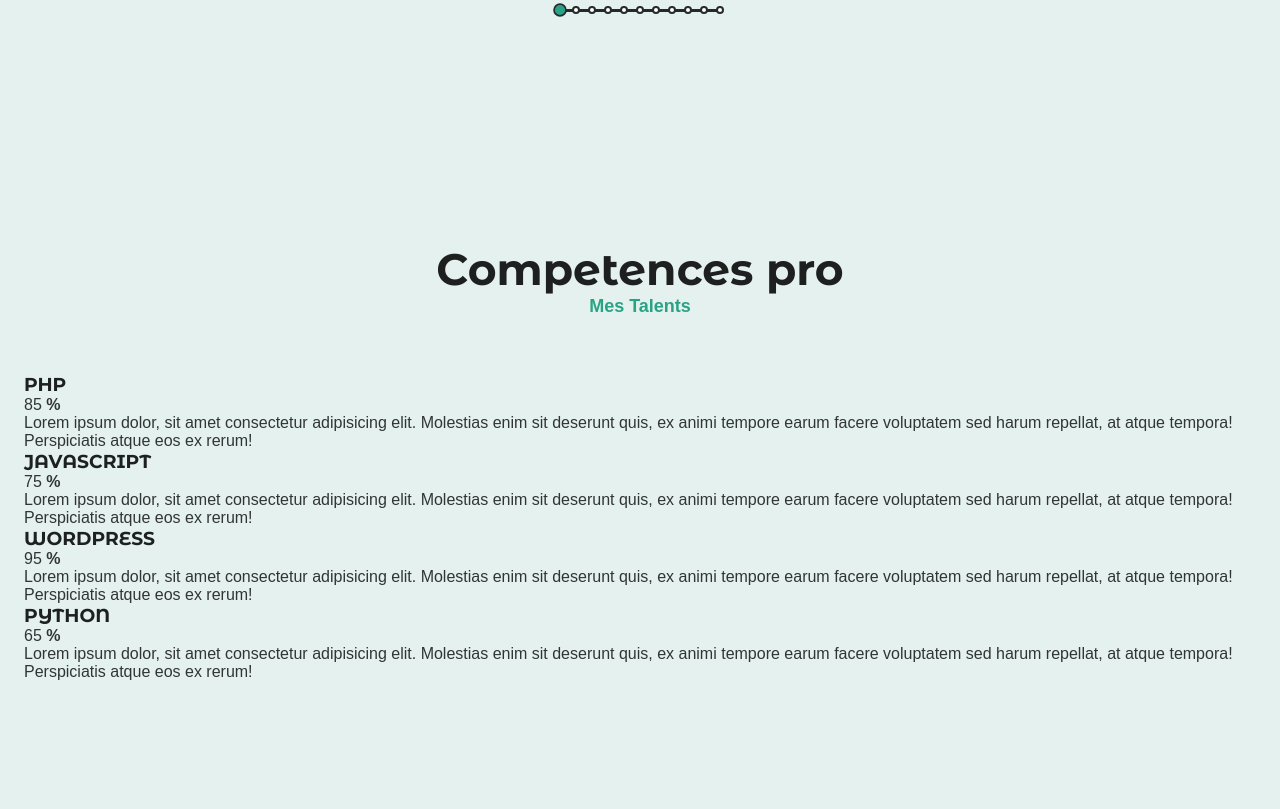
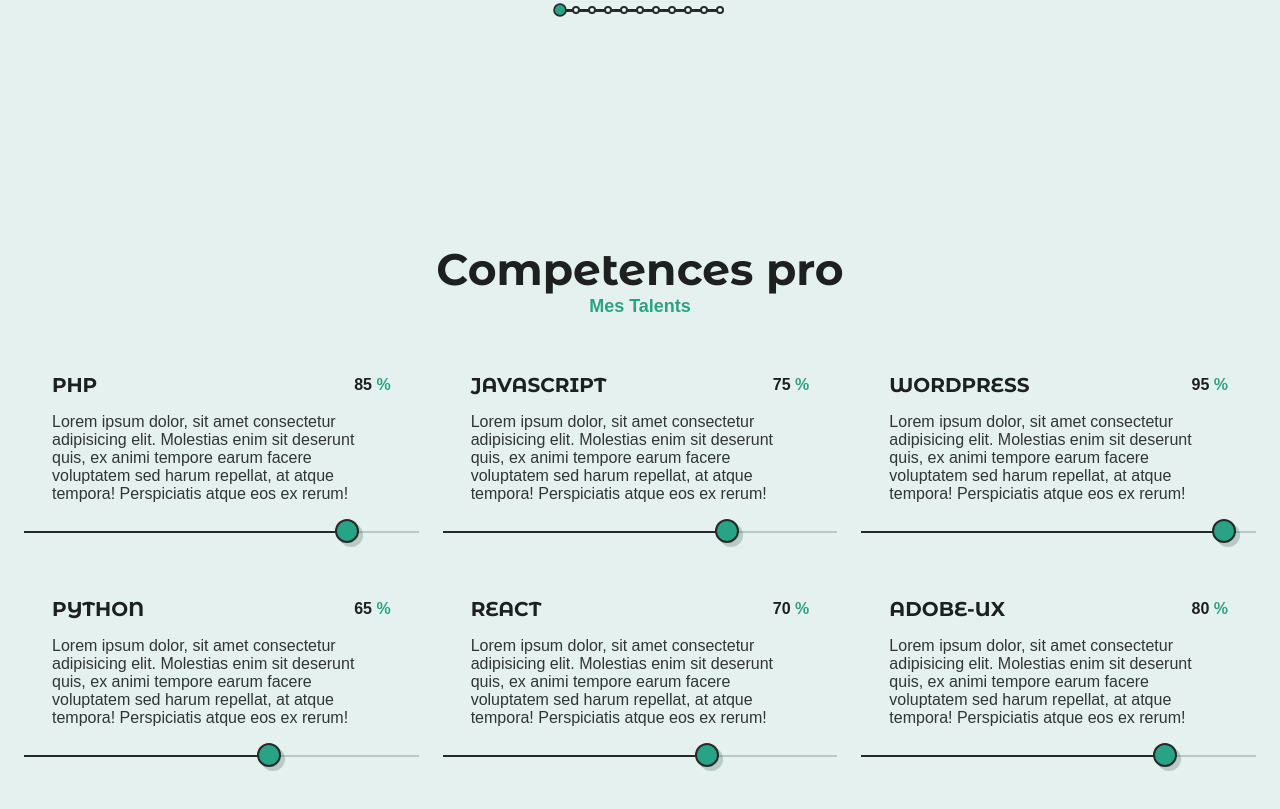
Before and after one commit to Jeremie229242/blog1, a plain HTML site: page index.html in a window 1280 px wide. Shown: the part 1455-2264 px from the top of the page. Drawn offline with nearby package versions, Linux system fonts and the light colour scheme; files whose address does not match are found by name.

Commit message:
premiere etape 07

```diff
--- a/index.html
+++ b/index.html
@@ -412,6 +412,36 @@
 </div>
 
 
+<div class="skills-item">
+    <div class="skills-header">
+
+<h3 class="skills-name">REACT</h3>
+<span class="skills-value">70 <b>%</b></span>
+    </div>
+    <p class="skills-description">
+        Lorem ipsum dolor, sit amet consectetur adipisicing elit. Molestias enim sit deserunt quis, ex animi tempore earum facere voluptatem sed harum repellat, at atque tempora! Perspiciatis atque eos ex rerum!
+    </p>
+    <div class="skills-bar">
+        <span class="skills-percentage" style="width: 70%;"></span>
+    </div>
+</div>
+
+<div class="skills-item">
+    <div class="skills-header">
+
+<h3 class="skills-name"> ADOBE-UX</h3>
+<span class="skills-value">80 <b>%</b></span>
+    </div>
+    <p class="skills-description">
+        Lorem ipsum dolor, sit amet consectetur adipisicing elit. Molestias enim sit deserunt quis, ex animi tempore earum facere voluptatem sed harum repellat, at atque tempora! Perspiciatis atque eos ex rerum!
+    </p>
+    <div class="skills-bar">
+        <span class="skills-percentage" style="width: 80%;"></span>
+    </div>
+</div>
+
+
+
 </div>
       </section>
       <!--=============== WORK ===============-->
--- a/style.css
+++ b/style.css
@@ -611,6 +611,68 @@
 
 
 /*=============== SKILLS ===============*/
+.grid{
+display: grid;
+
+}
+
+.skills-container{
+grid-template-columns: repeat(3, 1fr);
+gap: 4rem 1.5rem;
+}
+.skills-header{
+    display: flex;
+    align-items: center;
+    justify-content: space-between;
+}
+
+.skills-header,
+.skills-description{
+    padding-inline: 1.75rem;
+
+}
+
+.skills-name{
+    font-size: var(--larger-font-size);
+}
+
+.skills-value{
+    color: var(--title-color);
+    font-weight: var(--font-bold);
+}
+
+.skills-value b {
+    color: var(--first-color);
+}
+.skills-description{
+    margin-block: 1rem 1.75rem;
+}
+
+.skills-bar,
+.skills-percentage{
+    height: 2px;
+}
+.skills-bar{
+    background-color: var(--shadow-color);
+}
+.skills-percentage{
+    display: block;
+    background-color: var(--border-color);
+    position: relative;
+}
+
+.skills-percentage::before{
+    content: '';
+    position: absolute;
+    right: 0;
+    top: -0.75rem;
+    width: 20px;
+    height: 20px;
+    border-radius: 50%;
+    background-color: var(--first-color);
+    border: 2px solid var(--border-color);
+    box-shadow: 4px 4px var(--shadow-color);
+}
 
 /*=============== WORK ===============*/
 
```
